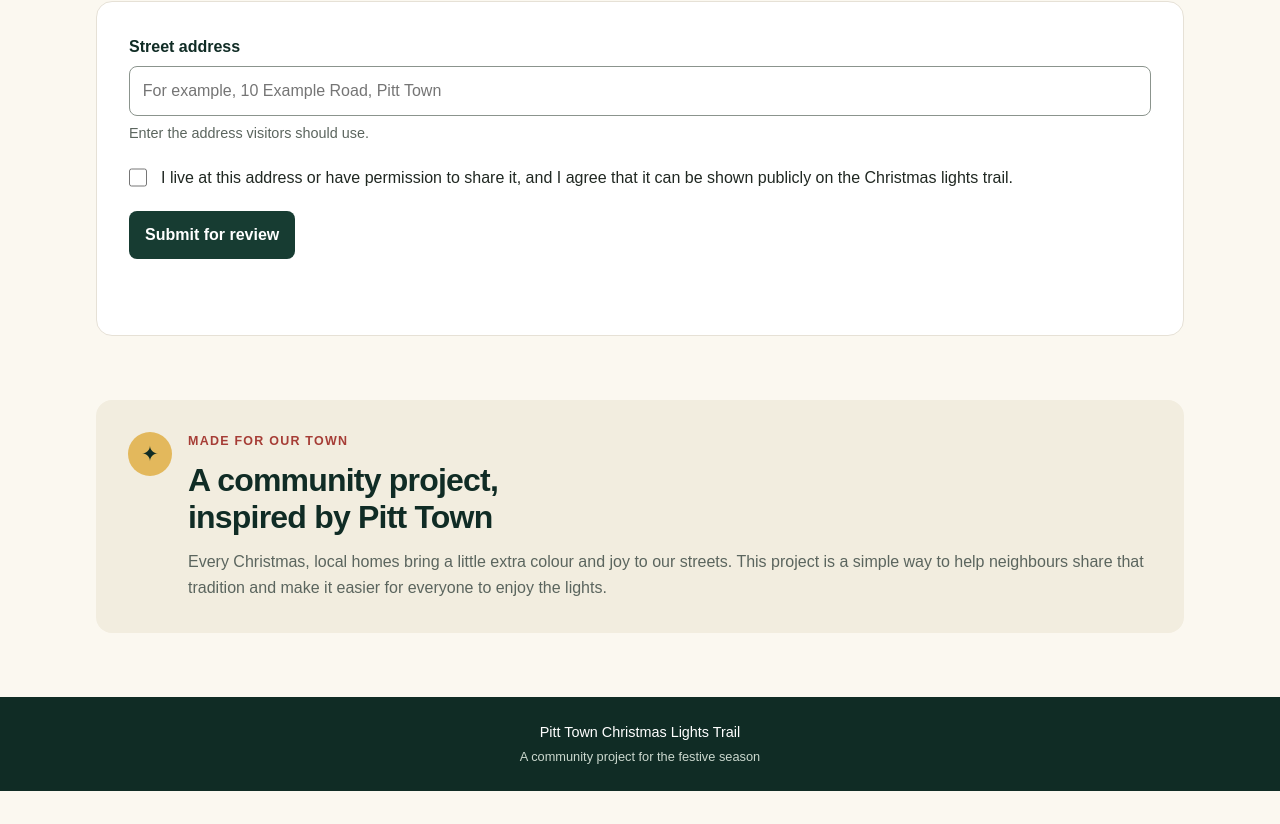
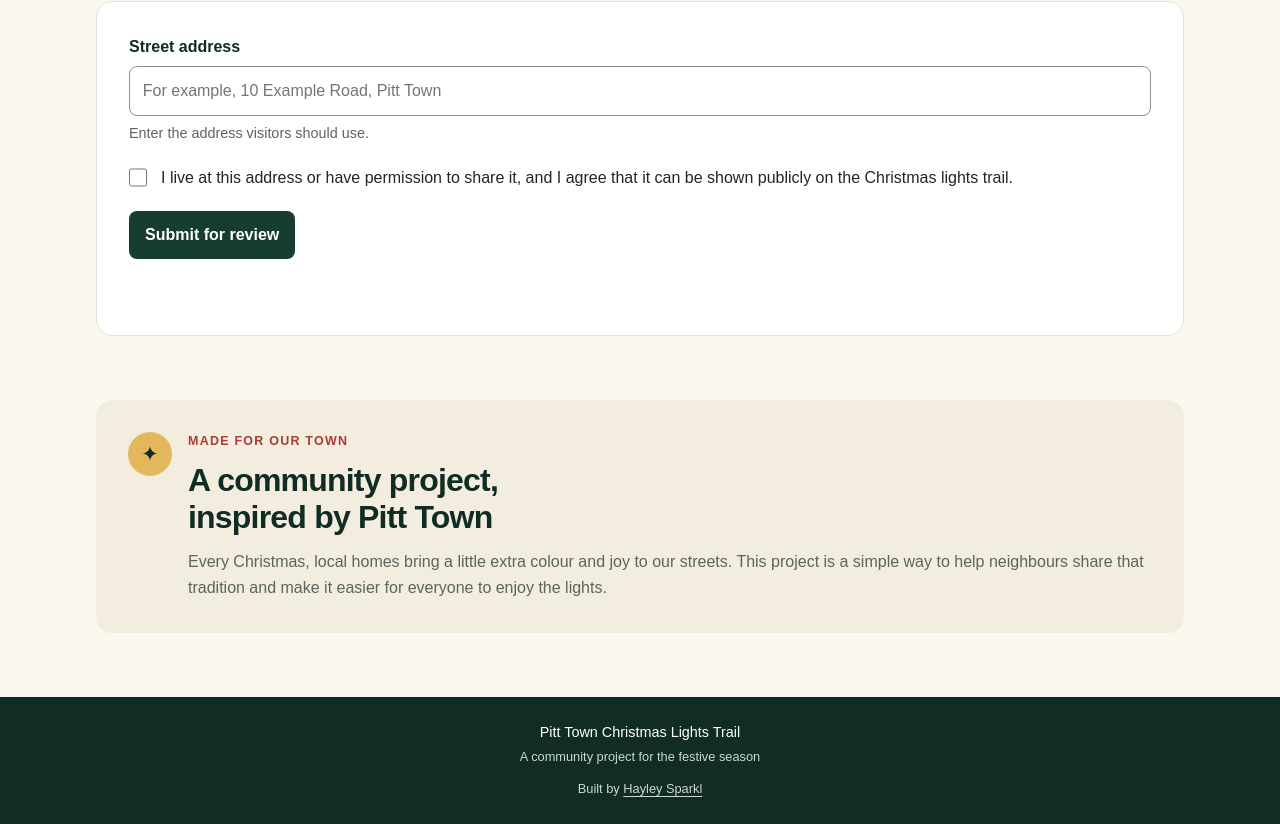
Before and after one commit to hayleysparkl1/Pitt-Town-Christmas-Lights, a plain HTML site: page index.html in a window 1280 px wide. Shown: the part 1766-2590 px from the top of the page. Before the commit the page ends 2557 px from the top, so only its background shows below. Drawn offline with Linux system fonts and the light colour scheme; no server answers.

Commit message:
Add builder credit to footer

```diff
--- a/index.html
+++ b/index.html
@@ -166,6 +166,9 @@
   <footer class="site-footer">
     <p>Pitt Town Christmas Lights Trail</p>
     <p class="footer-note">A community project for the festive season</p>
+    <p class="footer-credit">
+      Built by <a href="https://github.com/hayleysparkl1">Hayley Sparkl</a>
+    </p>
   </footer>
 </body>
 
--- a/styles.css
+++ b/styles.css
@@ -582,3 +582,18 @@ h1 {
   color: var(--muted);
   font-size: 0.9rem;
 }
+
+.footer-credit {
+  margin-top: 0.75rem !important;
+  color: #cbd8ce;
+  font-size: 0.8rem !important;
+}
+
+.footer-credit a {
+  color: inherit;
+  text-underline-offset: 3px;
+}
+
+.footer-credit a:hover {
+  color: var(--gold);
+}
```
